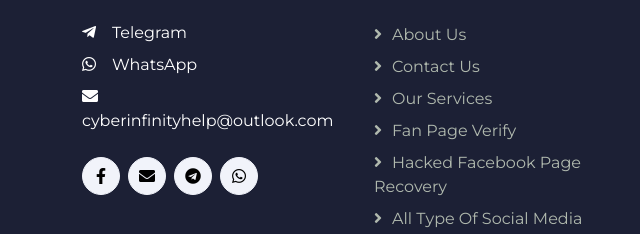
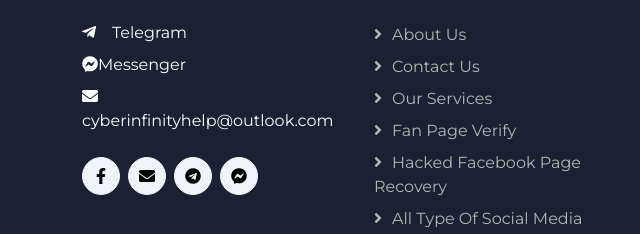
Before and after one commit to Cyber-Infinity/Cyber-Infinity, a plain HTML site: page about.html in a window 1280 px wide. Shown: the part 2975-3209 px from the top of the page, 0-640 px from the left. Drawn offline with nearby package versions, Linux system fonts and the light colour scheme.

Commit message:
Update about.html

```diff
--- a/about.html
+++ b/about.html
@@ -177,8 +177,8 @@
 </p>
 
 <p class="mb-2">
-    <a href="https://wa.me/+8801947860043" target="_blank" class="text-white">
-        <i class="fab fa-whatsapp me-3"></i>WhatsApp
+    <a href="https://m.me/cyberinfinity.bd" target="_blank" class="text-white">
+        <i class="fab fa-facebook-messenger"></i>Messenger
     </a>
 </p>
 
@@ -205,8 +205,8 @@
     </a>
 
     <!-- WhatsApp -->
-    <a class="btn btn-square btn-light rounded-circle me-2" href="https://wa.me/+8801947860043" target="_blank">
-        <i class="fab fa-whatsapp"></i>
+    <a class="btn btn-square btn-light rounded-circle me-2" href="https://m.me/cyberinfinity.bd" target="_blank">
+        <i class="fab fa-facebook-messenger"></i>
     </a>
 </div>
                 </div>
```
